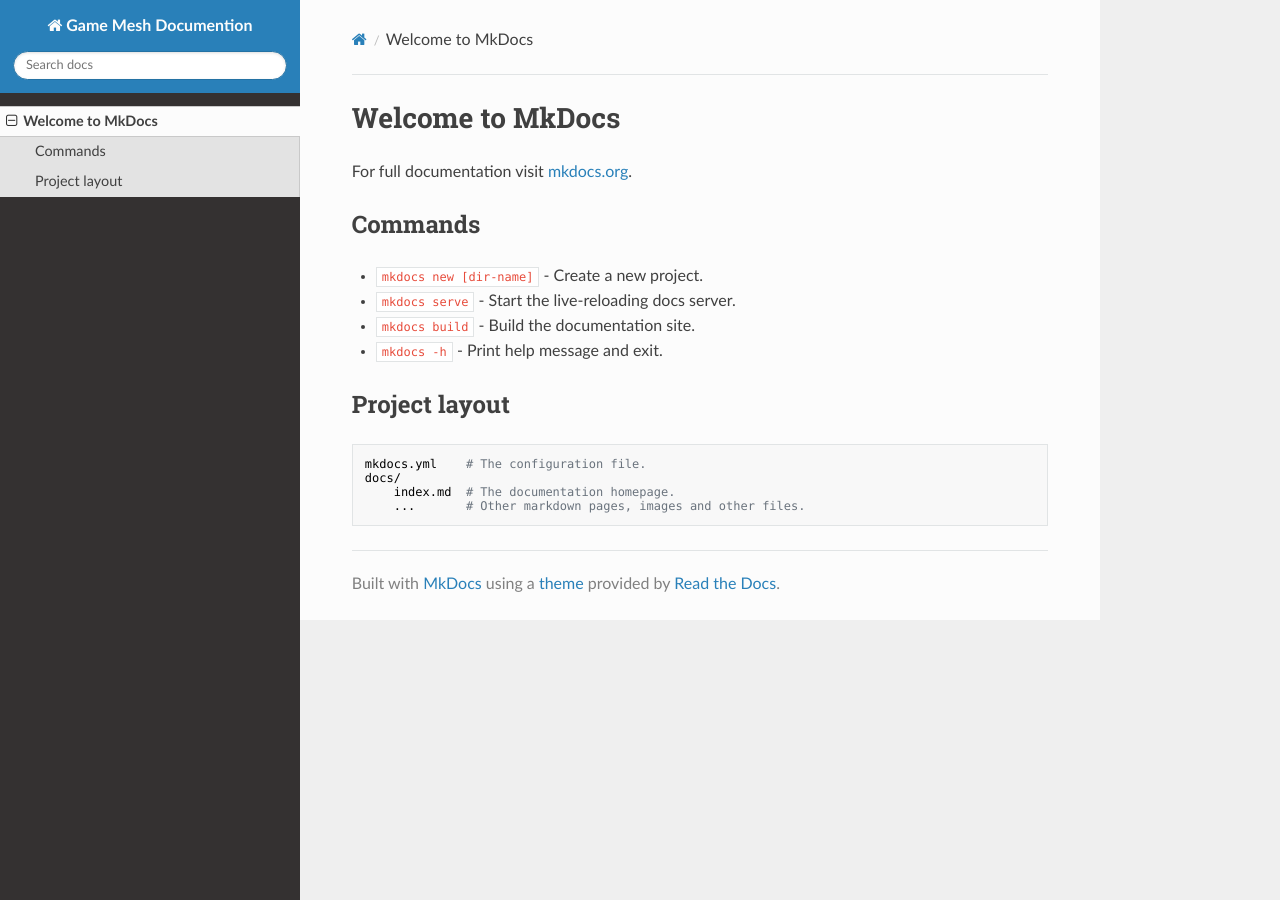
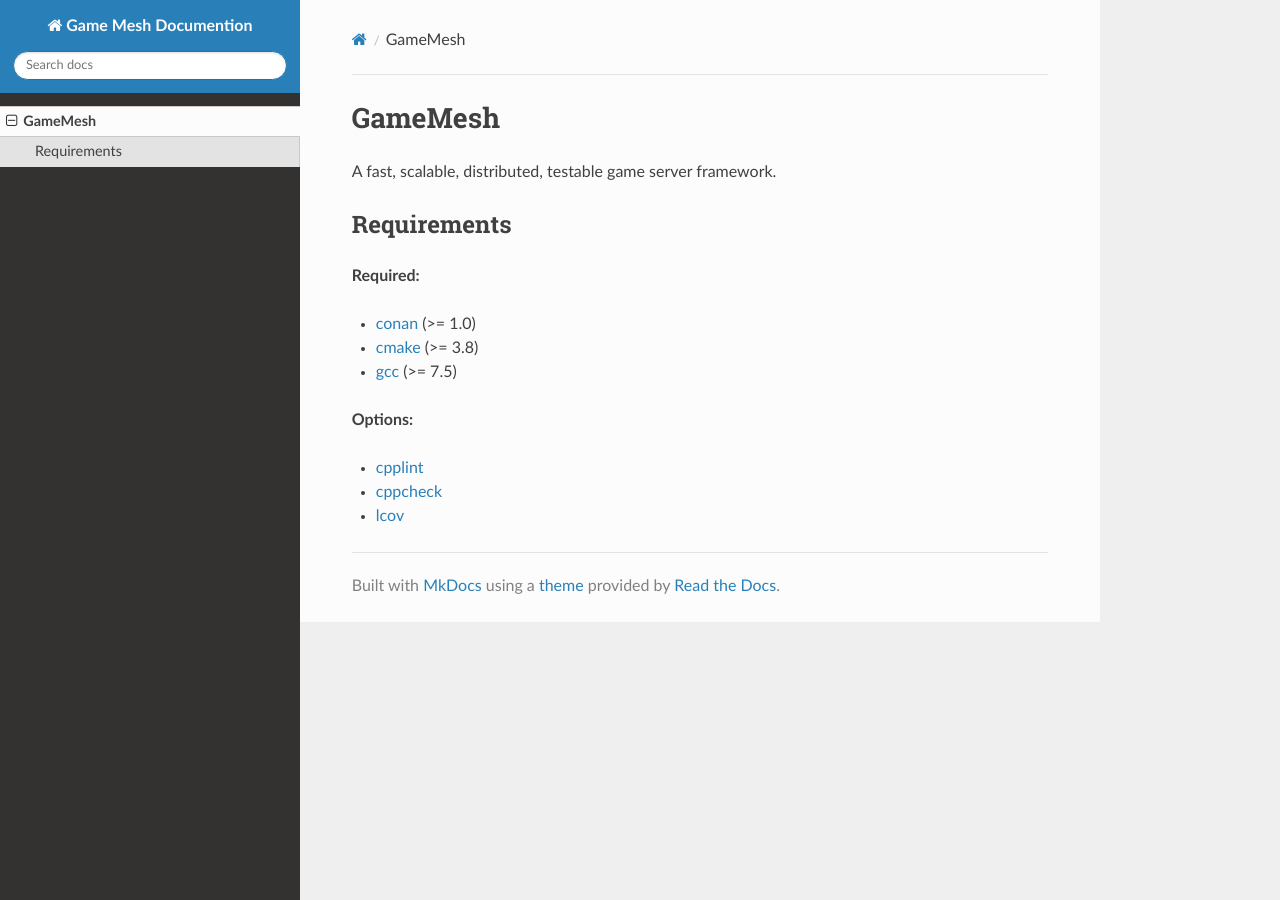
Before and after one commit to tweether/game-mesh, an MkDocs documentation site: the page built from docs/index.md, in a window 1280 px wide. Built offline with MkDocs 1.6.1, drawn with Linux system fonts in a browser that asks for light colours; nearby versions of some CDN libraries.

Commit message:
Add initial docs conecnt.

```diff
--- a/docs/index.md
+++ b/docs/index.md
@@ -1,17 +1,17 @@
-# Welcome to MkDocs
+# GameMesh
 
-For full documentation visit [mkdocs.org](https://www.mkdocs.org).
+A fast, scalable, distributed, testable game server framework.
 
-## Commands
+## Requirements
 
-* `mkdocs new [dir-name]` - Create a new project.
-* `mkdocs serve` - Start the live-reloading docs server.
-* `mkdocs build` - Build the documentation site.
-* `mkdocs -h` - Print help message and exit.
+**Required:**
 
-## Project layout
+- [conan](https://conan.io/) (>= 1.0)
+- [cmake](https://cmake.org/) (>= 3.8)
+- [gcc](https://gcc.gnu.org/) (>= 7.5)
 
-    mkdocs.yml    # The configuration file.
-    docs/
-        index.md  # The documentation homepage.
-        ...       # Other markdown pages, images and other files.
+**Options:**
+
+- [cpplint](https://github.com/cpplint/cpplint)
+- [cppcheck](http://cppcheck.sourceforge.net/)
+- [lcov](http://ltp.sourceforge.net/coverage/lcov.php)
```
